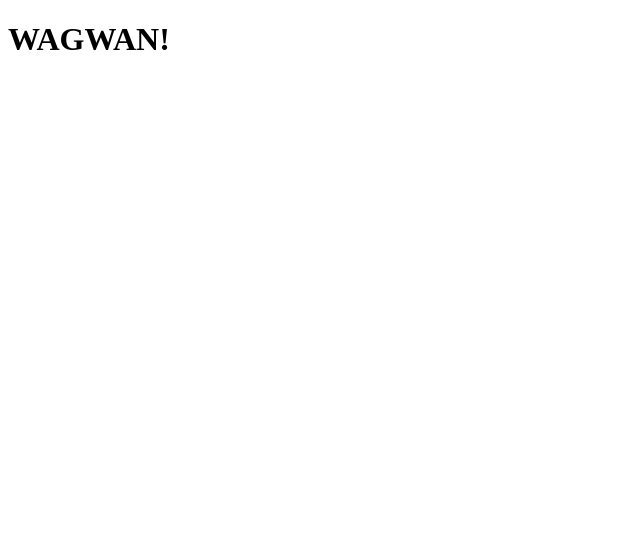
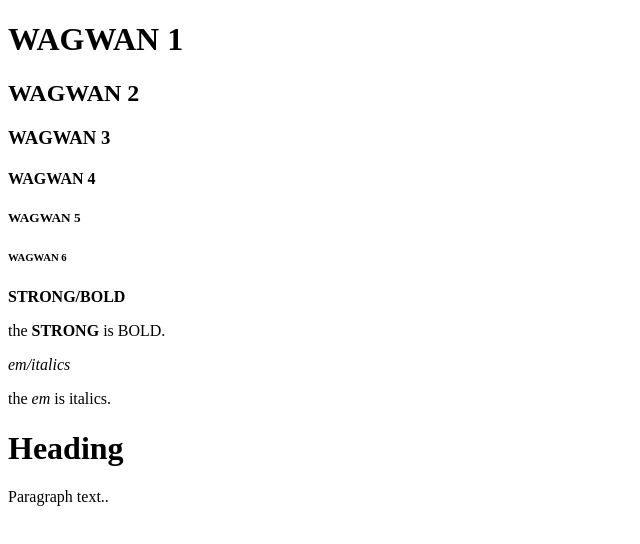
Before and after one commit to Mattchewa/git-test, a plain HTML site: page html-boilerplate/index.html in a window 1280 px wide. Shown: the whole page, without its empty margins (0-640 px from the left). Drawn offline with Linux system fonts and the light colour scheme.

Commit message:
Add headings, paragraph & stuff.

```diff
--- a/html-boilerplate/index.html
+++ b/html-boilerplate/index.html
@@ -7,7 +7,22 @@
   </head>
 
   <body>
-    <h1>WAGWAN!</h1>
+    <h1>WAGWAN 1</h1>
+    <h2>WAGWAN 2</h2>
+    <h3>WAGWAN 3</h3>
+    <h4>WAGWAN 4</h4>
+    <h5>WAGWAN 5</h5>
+    <h6>WAGWAN 6</h6>
+
+    <strong>STRONG/BOLD</strong>
+    <p>the <strong>STRONG</strong> is BOLD.</p>
+
+    <em>em/italics</em>
+    <p>the <em>em</em> is italics.</p>
+
+    <h1>Heading</h1>
+    <!--This is how you comment-->
+    <p>Paragraph text..</p>
   </body>
 
 </html>
```
